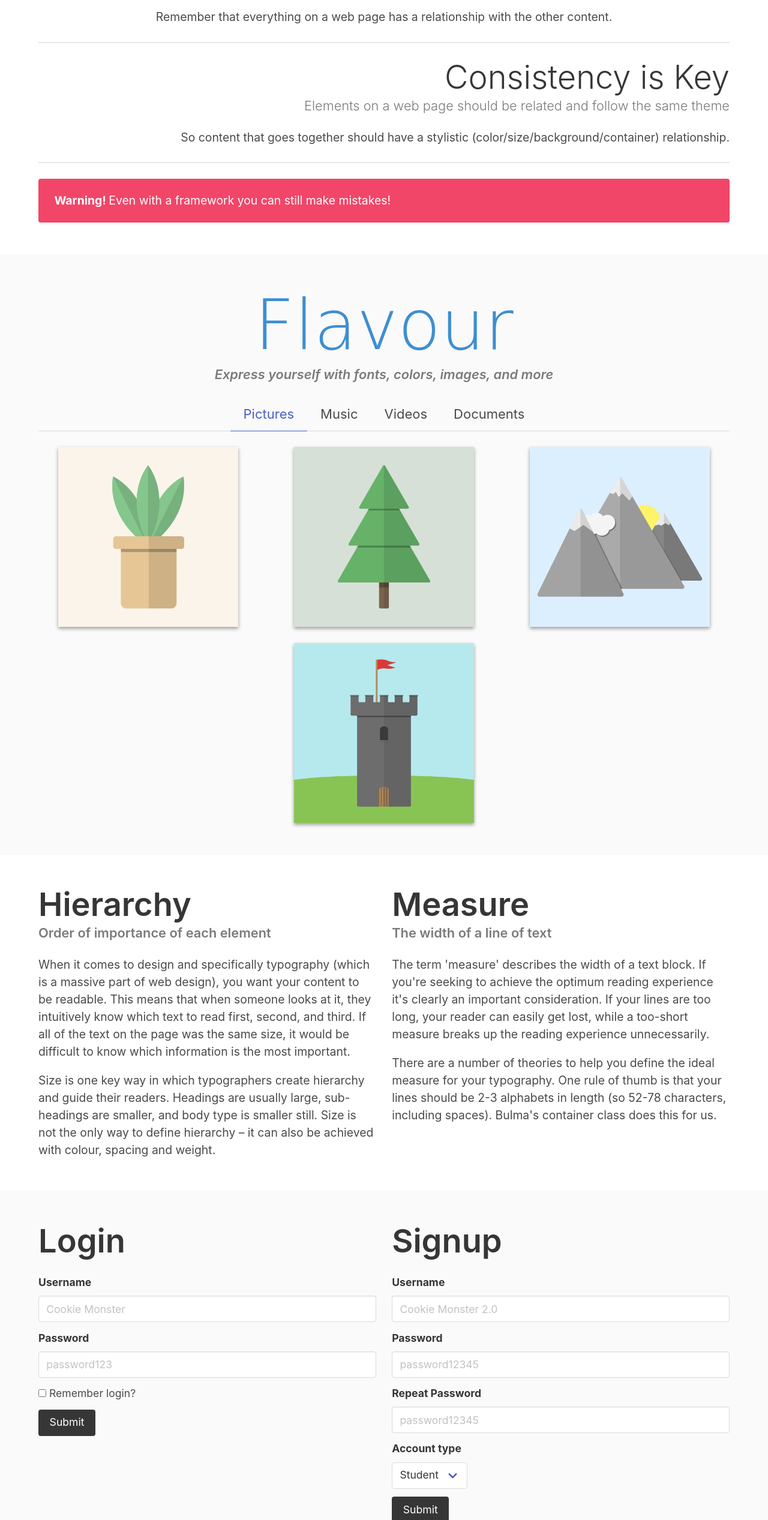
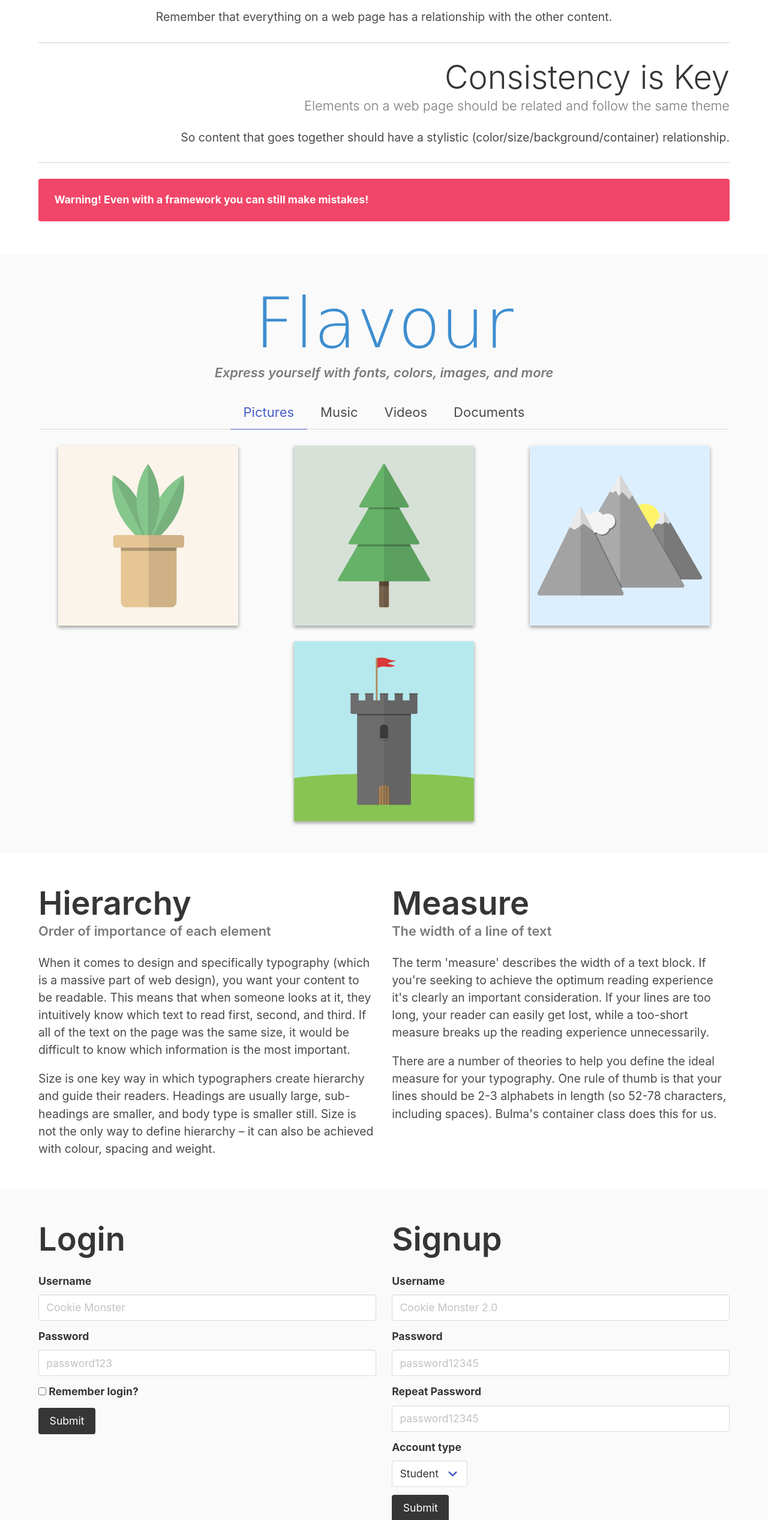
Before and after one commit to jdmar3-comp426/a02-troywon23, a website: page index.html in a window 1280 px wide. Shown: the part 1870-4404 px from the top of the page at 60% size. Drawn offline with nearby package versions, Linux system fonts and the light colour scheme; a web font is replaced by a local one.

Commit message:
lol hail mary

```diff
--- a/index.html
+++ b/index.html
@@ -80,7 +80,7 @@
 	    </p>
         </div>
         <hr>
-        <div class="notification is-danger">
+        <div class="label notification is-danger">
             <p><span class="has-text-weight-bold">Warning! </span>Even with a framework you can still make mistakes!</p>
         </div>
     </div>
@@ -171,7 +171,7 @@
                     </div>
                     <div class="field">
                         <div class="control">
-                            <label class="checkbox">
+                            <label class="label">
                                 <input type="checkbox" name="remember">
                                 Remember login?
                             </label>
```
